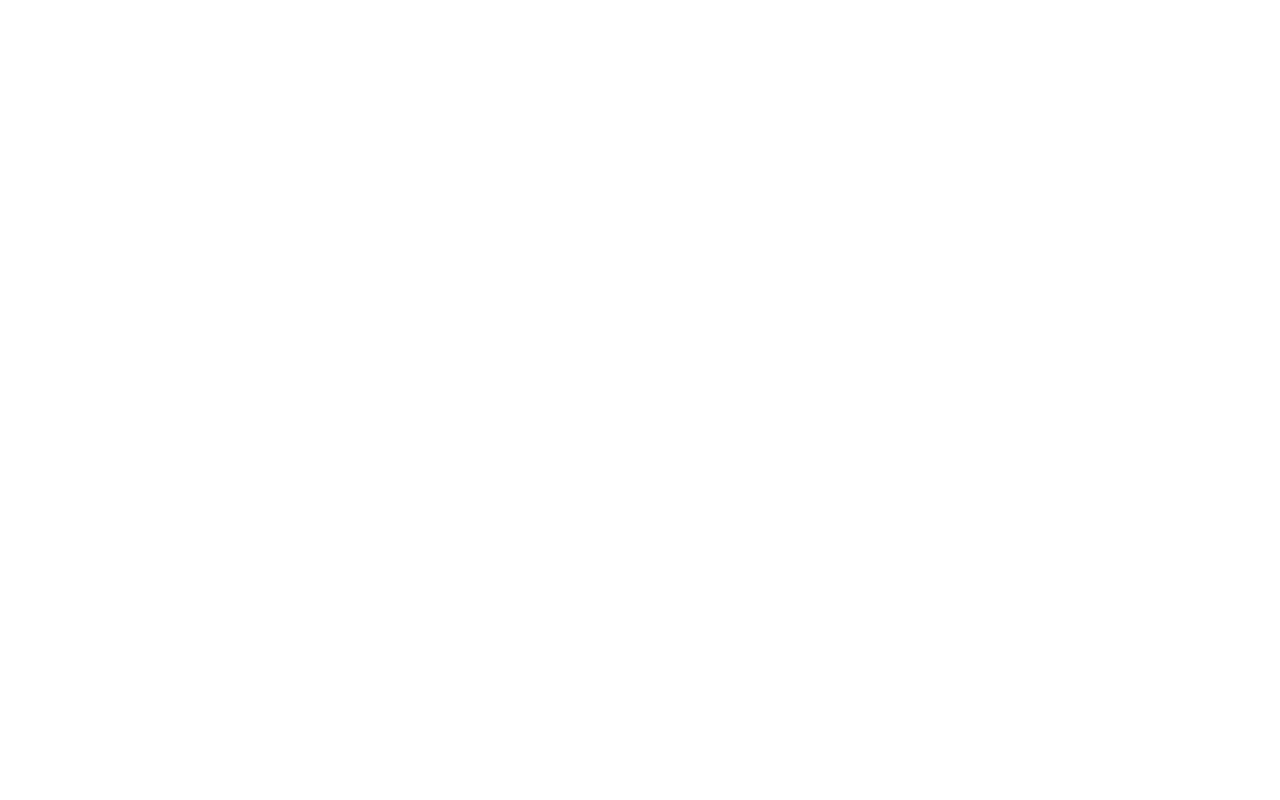
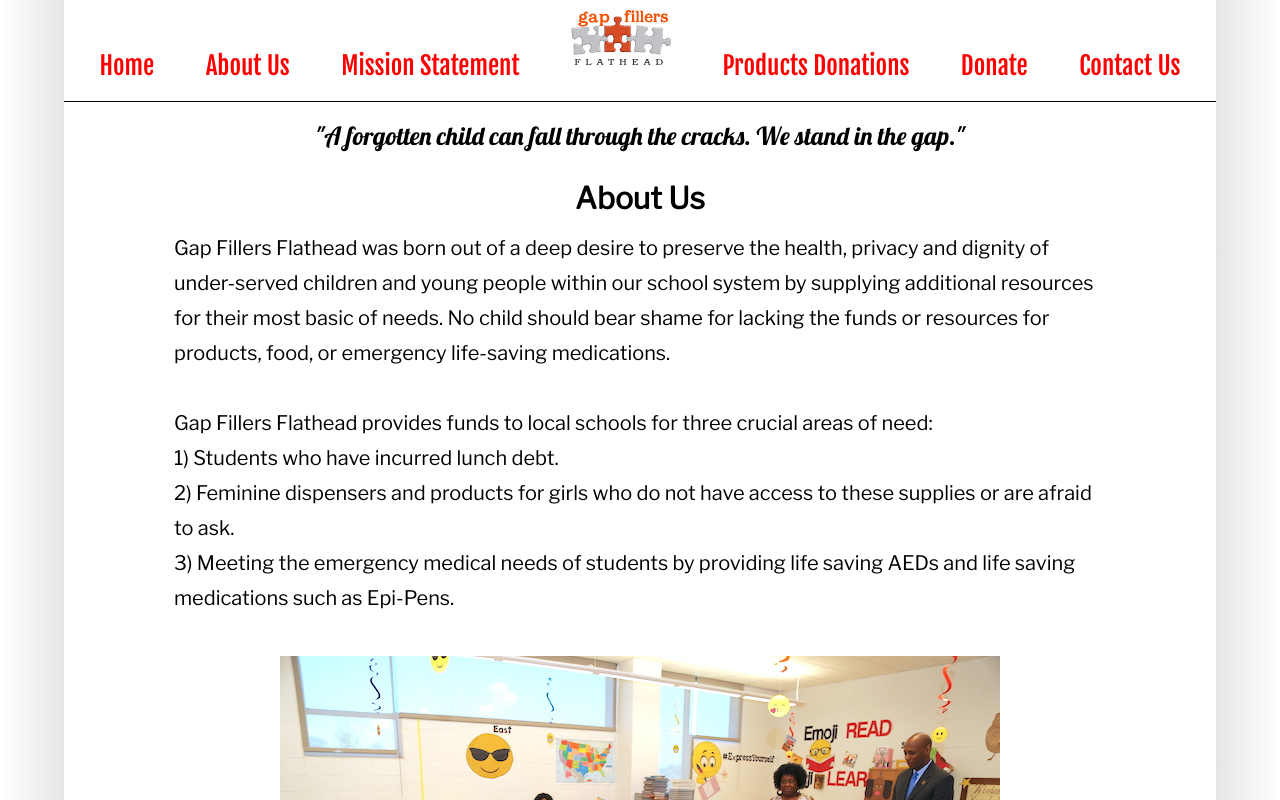
Before and after one commit to colesluggett/GFFWebsite, a plain HTML site: page html/about.html in a window 1280 px wide. Shown: the top 800 px of the page. Drawn offline with nearby package versions, Linux system fonts and the light colour scheme.

Commit message:
Additional CSS and Updated Pages

```diff
--- /dev/null
+++ b/css/about.css
@@ -0,0 +1,29 @@
+.content{
+  padding-top: 120px;
+  height: inherit;
+}
+body p{
+  margin: 0;
+}
+#desc p{
+  margin:15px;
+  padding-bottom: 25px;
+}
+.slides{
+  display: inline-block;
+}
+#desc{
+  font-family: 'Libre Franklin', sans-serif;
+  text-align: left;
+  line-height: 35px;
+  padding: 0 95px;
+  font-size: 20px;
+}
+
+h2{
+  font-family: 'Libre Franklin', sans-serif;
+  padding:30px;
+  padding-bottom: 0px;
+  margin:0px;
+  text-align: center;
+}
--- /dev/null
+++ b/css/contact.css
@@ -0,0 +1,29 @@
+.content{
+  padding-top: 120px;
+  height: inherit;
+}
+body p{
+  margin: 0;
+}
+#desc p{
+  margin:15px;
+  padding-bottom: 25px;
+}
+.slides{
+  display: inline-block;
+}
+#desc{
+  font-family: 'Libre Franklin', sans-serif;
+  text-align: left;
+  line-height: 35px;
+  padding: 0 95px;
+  font-size: 20px;
+}
+
+h2{
+  font-family: 'Libre Franklin', sans-serif;
+  padding:30px;
+  padding-bottom: 0px;
+  margin:0px;
+  text-align: center;
+}
--- /dev/null
+++ b/css/donate.css
@@ -0,0 +1,24 @@
+.content{
+  padding-top: 120px;
+  height: 720px;
+}
+body p{
+  margin: 0;
+}
+#desc p{
+  margin:15px;
+  padding-bottom: 25px;
+}
+#desc{
+  font-family: 'Libre Franklin', sans-serif;
+  text-align: center;
+  line-height: 35px;
+  padding: 0 95px;
+  font-size: 20px;
+}
+h2{
+  font-family: 'Libre Franklin', sans-serif;
+  padding:30px;
+  padding-bottom: 100px;
+  margin:0px;
+}
--- a/css/global.css
+++ b/css/global.css
@@ -13,44 +13,12 @@ body{
   margin:auto;
   height: auto;
 }
-.third {
-  font-family: 'Libre Franklin', sans-serif;
-  background-color: white;
-  margin: auto;
-  float: left;
-  width: 30%;
-  height: auto;
-  display:inline-block;
-  clear: right;
-  padding:1.66666666667%;
-}
-.third h3{
-  font-size: 20px;
-}
-h2{
-  font-family: 'Libre Franklin', sans-serif;
-  padding:30px;
-  margin:0;
-}
-.third p{
-  font-size: 15px;
-}
 #logo img{
   max-width: 100px;
   height: auto;
   float:left;
 }
 li #logo{
-
-}
-.content{
-  height: inherit;
-}
-body p{
-  padding-top:100px;
-}
-.slides{
-  display: inline-block;
 
 }
 .header{
--- /dev/null
+++ b/css/homepage.css
@@ -0,0 +1,64 @@
+.content{
+  height: inherit;
+}
+body p{
+  padding-top:100px;
+}
+.content{
+  padding-top: 20px;
+  height: inherit;
+}
+body p{
+  margin: 0;
+  padding-bottom: 15px;
+}
+#desc p{
+  margin:15px;
+  padding-bottom: 25px;
+}
+.slides{
+  display: inline-block;
+}
+#desc{
+  font-family: 'Libre Franklin', sans-serif;
+  text-align: left;
+  line-height: 35px;
+  padding: 0 95px;
+  font-size: 20px;
+}
+
+h2{
+  font-family: 'Libre Franklin', sans-serif;
+  padding:30px;
+  padding-bottom: 0px;
+  margin:0px;
+  text-align: center;
+}
+
+.slides{
+  display: inline-block;
+
+}
+.third {
+  font-family: 'Libre Franklin', sans-serif;
+  background-color: white;
+  margin: auto;
+  float: left;
+  width: 30%;
+  height: auto;
+  display:inline-block;
+  clear: right;
+  padding:1.66666666667%;
+}
+.third h3{
+  font-size: 20px;
+}
+h2{
+  font-family: 'Libre Franklin', sans-serif;
+  padding:30px;
+  padding-bottom: 0px;
+  margin:0;
+}
+.third p{
+  font-size: 15px;
+}
--- /dev/null
+++ b/css/mission.css
@@ -0,0 +1,29 @@
+.content{
+  padding-top: 120px;
+  height: inherit;
+}
+body p{
+  margin: 0;
+}
+#desc p{
+  margin:15px;
+  padding-bottom: 25px;
+}
+.slides{
+  display: inline-block;
+}
+#desc{
+  font-family: 'Libre Franklin', sans-serif;
+  text-align: left;
+  line-height: 35px;
+  padding: 0 95px;
+  font-size: 20px;
+}
+
+h2{
+  font-family: 'Libre Franklin', sans-serif;
+  padding:30px;
+  padding-bottom: 0px;
+  margin:0px;
+  text-align: center;
+}
--- /dev/null
+++ b/css/products.css
@@ -0,0 +1,29 @@
+.content{
+  padding-top: 120px;
+  height: inherit;
+}
+body p{
+  margin: 0;
+}
+#desc p{
+  margin:15px;
+  padding-bottom: 25px;
+}
+.slides{
+  display: inline-block;
+}
+#desc{
+  font-family: 'Libre Franklin', sans-serif;
+  text-align: left;
+  line-height: 35px;
+  padding: 0 95px;
+  font-size: 20px;
+}
+
+h2{
+  font-family: 'Libre Franklin', sans-serif;
+  padding:30px;
+  padding-bottom: 0px;
+  margin:0px;
+  text-align: center;
+}
--- a/html/about.html
+++ b/html/about.html
@@ -0,0 +1,70 @@
+<!DOCTYPE html>
+<html lang="en" dir="ltr">
+  <head>
+    <meta charset="utf-8">
+    <title>Gap Fillers Flathead</title>
+    <link rel="stylesheet" href="../css/global.css">
+    <link rel="stylesheet" href="../css/about.css">
+    <link href="https://fonts.googleapis.com/css?family=Fjalla+One|Libre+Franklin|Lobster" rel="stylesheet">
+  </head>
+    <body>
+      <div class=info>
+      <div class="header">
+      		<ul>
+      			<li class="left"><a href="../index.html">Home</a></li>
+      			<li><a href="../html/about.html">About Us</a></li>
+            <li><a href="../html/mission.html">Mission Statement</a></li>
+            <li>
+            <div id="logo">
+          		<img src="../images/GapFillersThumb.jpg" alt="GFF Logo">
+            </div>
+            </li>
+      			<li><a href="../html/products.html">Products Donations</a></li>
+      			<li><a href="../html/donate.html">Donate</a></li>
+      			<li class="right"><a href="../html/contact.html">Contact Us</a></li>
+      		</ul>
+      </div>
+      <div class="content">
+        <p>"A forgotten child can fall through the cracks. We stand in the gap."</p>
+        <div id=desc>
+        <h2>About Us</h2>
+          <p>
+            Gap Fillers Flathead was born out of a deep desire to preserve the health,
+            privacy and dignity of under-served children and young people within our
+            school system by supplying additional resources for their most basic of needs.
+            No child should bear shame for lacking the funds or resources for products,
+            food, or emergency life-saving medications.<br><br>
+            Gap Fillers Flathead provides funds to local schools for three crucial
+            areas of need:<br>
+            1) Students who have incurred lunch debt.<br>
+            2) Feminine dispensers and products for girls who do not have access
+            to these supplies or are afraid to ask.<br>
+            3)  Meeting the emergency medical needs of students by providing life
+            saving AEDs and life saving medications such as Epi-Pens.
+          </p>
+        </div>
+        <div class="slides" style="max-width:1000px">
+          <img class="mySlides" src="../images/ex1.jpg" style="width:100%">
+          <img class="mySlides" src="../images/ex2.jpg" style="width:100%">
+          <img class="mySlides" src="../images/ex3.jpg" style="width:100%">
+        </div>
+      </div>
+      <script>
+        var myIndex = 0;
+        carousel();
+
+        function carousel() {
+          var i;
+          var x = document.getElementsByClassName("mySlides");
+          for (i = 0; i < x.length; i++) {
+            x[i].style.display = "none";
+          }
+          myIndex++;
+          if (myIndex > x.length) {myIndex = 1}
+          x[myIndex-1].style.display = "block";
+          setTimeout(carousel, 4000); // Change image every 2 seconds
+        }
+      </script>
+      </div>
+    </body>
+</html>
```
Also changed, not shown: html/contact.html (+61 -0 lines), html/donate.html (+36 -0 lines), html/mission.html (+70 -0 lines), html/products.html (+70 -0 lines), index.html (+1 -0 lines).
